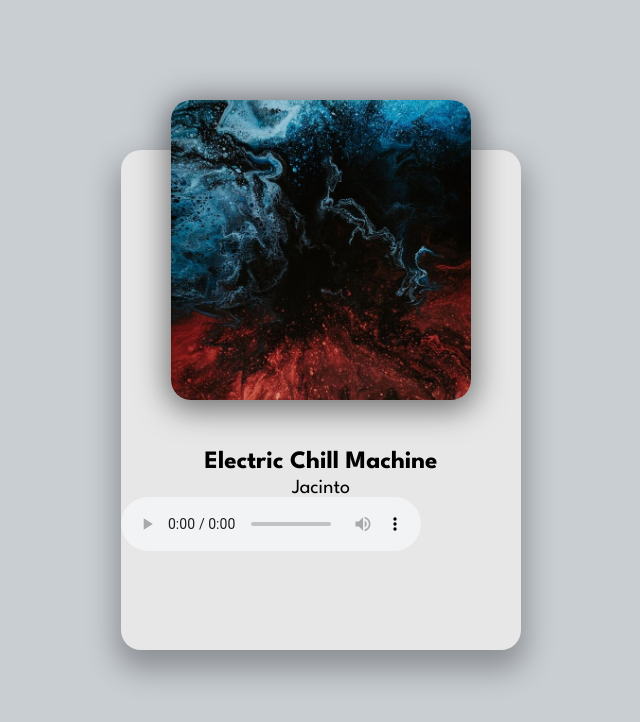
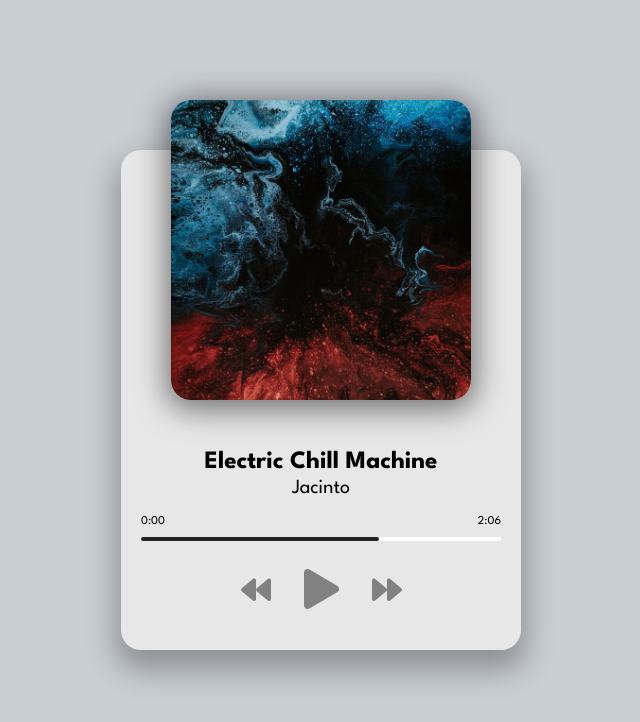
Before and after one commit to pranavp-work/musicPlayer-js, a plain HTML site: page index.html in a window 1280 px wide. Shown: the whole page, without its empty margins (319-959 px from the left). Drawn offline with Linux system fonts and the light colour scheme.

Commit message:
added buttons by using font awesome

```diff
--- a/index.html
+++ b/index.html
@@ -15,7 +15,21 @@
         </div>
         <h2 id="title">Electric Chill Machine</h2>
         <h3 id="artist">Jacinto</h3>
-        <audio src="music/jacinto-1.mp3" controls></audio>
+        <audio src="music/jacinto-1.mp3"></audio>
+
+        <div class="progress-container" id="progress-container">
+            <div class="progress" id="progress"></div>
+            <div class="duration-wrapper">
+                <span id="current-time">0:00</span>
+                <span id="duration">2:06</span>
+            </div>
+        </div>
+
+        <div class="player-controls">
+            <i class="fas fa-backward" id="prev" title="Previous"></i>
+            <i class="fas fa-play main-button" id="play" title="Play"></i>
+            <i class="fas fa-forward" id="next" title="Next"></i>
+        </div>
     </div>
     <!-- Script -->
     <script src="script.js"></script>
--- a/style.css
+++ b/style.css
@@ -92,10 +92,13 @@ html {
     font-size: 30px;
     color: rgb(129, 129, 129);
     margin-right: 30px;
-
+    cursor: pointer;
+    user-select: none;
   }
 
-
+  .fas:hover {
+    filter: brightness(80%);
+  }
 
   .main-button {
     font-size: 40px;
```
